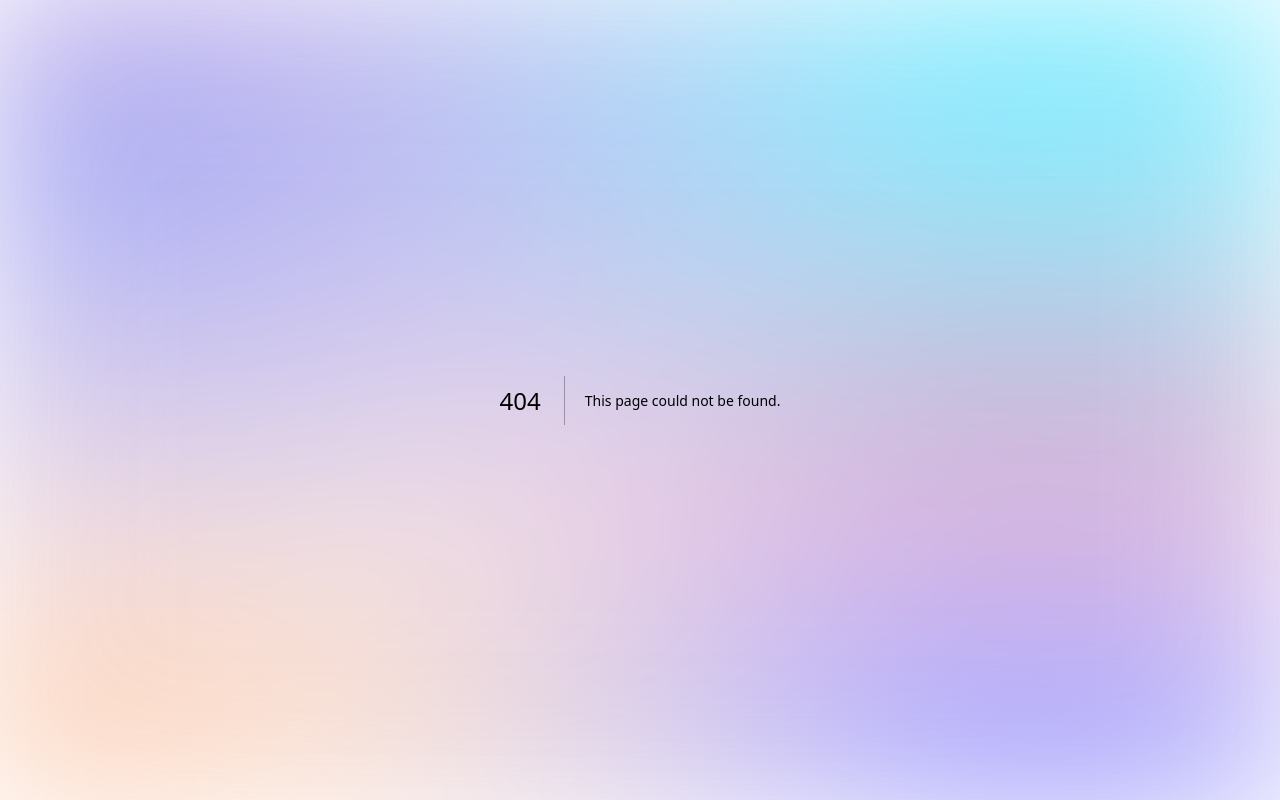
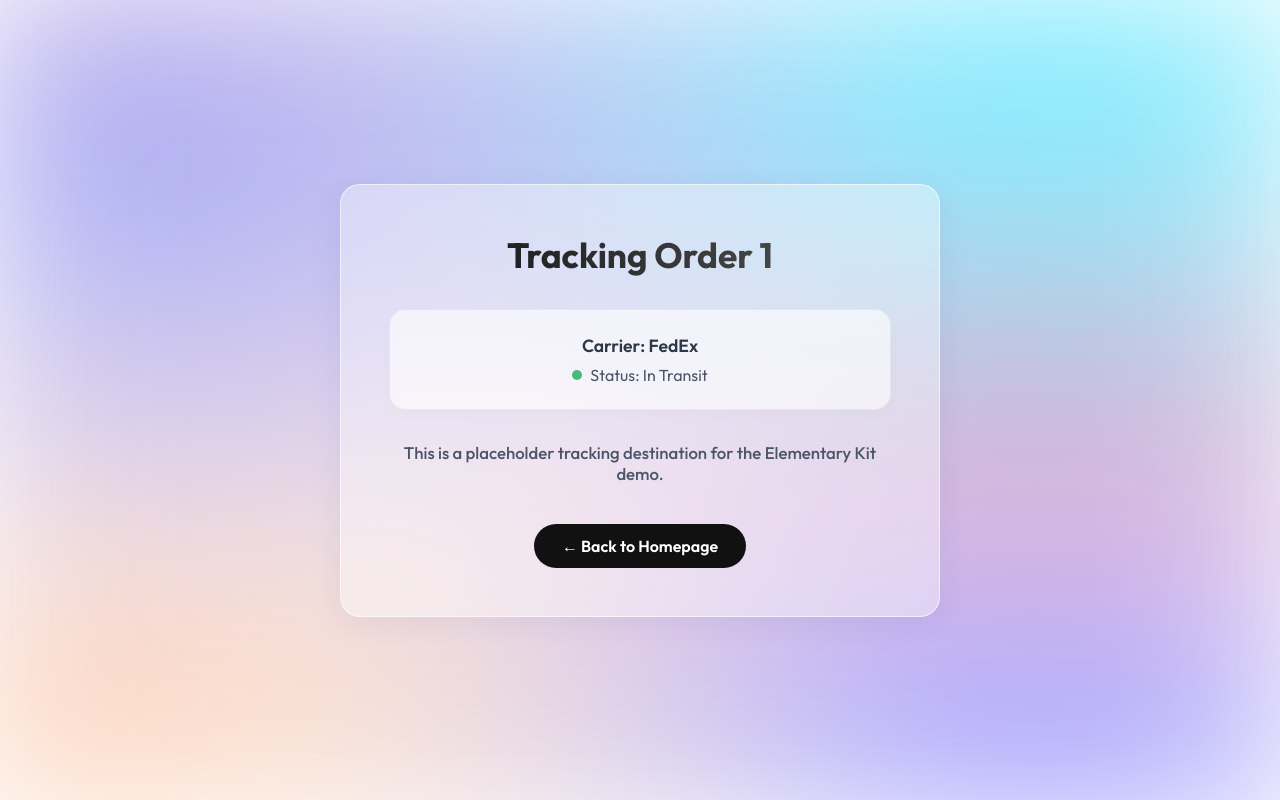
Before and after one commit to Ahtisham992/elementary-kit, a Next.js app: page /track/1 in a window 1280 px wide. Before the commit this address had no page. Built offline with nearby package versions, Linux system fonts and the light colour scheme.

Commit message:
feat: add placeholder pages for onboarding, tracking, and invoice APIs

```diff
--- /dev/null
+++ b/src/app/api/download/invoice/[orderId]/route.ts
@@ -0,0 +1,11 @@
+import { NextResponse } from 'next/server';
+
+export async function GET(request: Request, { params }: { params: { orderId: string } }) {
+  const orderId = params.orderId;
+
+  return NextResponse.json({
+    message: `Invoice for order ${orderId}`,
+    status: 'success',
+    note: "Demo placeholder — full PDF export available locally via `npm run render-all` in the /output directory."
+  }, { status: 200 });
+}
--- /dev/null
+++ b/src/app/onboarding/page.tsx
@@ -0,0 +1,18 @@
+import Link from 'next/link';
+import React from 'react';
+
+export default function OnboardingPage() {
+  return (
+    <main style={{ padding: '4rem', display: 'flex', justifyContent: 'center', alignItems: 'center', minHeight: '100vh' }}>
+      <div className="glass-panel" style={{ padding: '3rem', textAlign: 'center', maxWidth: '600px' }}>
+        <h1 style={{ marginBottom: '1rem', fontSize: '2.2rem', background: 'linear-gradient(90deg, #111, #555)', WebkitBackgroundClip: 'text', WebkitTextFillColor: 'transparent', fontWeight: 700 }}>Welcome Aboard!</h1>
+        <p style={{ color: '#4a5568', marginBottom: '2.5rem', fontSize: '1.1rem', lineHeight: 1.6, fontWeight: 500 }}>
+          This is a placeholder onboarding destination for the Elementary Kit demo. In a real application, this is where the user would configure their account.
+        </p>
+        <Link href="/" style={{ padding: '12px 28px', borderRadius: '50px', backgroundColor: '#111', color: '#fff', textDecoration: 'none', fontWeight: 600, transition: 'all 0.2s', display: 'inline-block' }}>
+          &larr; Back to Homepage
+        </Link>
+      </div>
+    </main>
+  );
+}
--- /dev/null
+++ b/src/app/track/[orderId]/page.tsx
@@ -0,0 +1,30 @@
+import Link from 'next/link';
+import React from 'react';
+
+export default function TrackPage({ params }: { params: { orderId: string } }) {
+  return (
+    <main style={{ padding: '4rem', display: 'flex', justifyContent: 'center', alignItems: 'center', minHeight: '100vh' }}>
+      <div className="glass-panel" style={{ padding: '3rem', textAlign: 'center', maxWidth: '600px', width: '100%' }}>
+        <h1 style={{ marginBottom: '1rem', fontSize: '2.2rem', background: 'linear-gradient(90deg, #111, #555)', WebkitBackgroundClip: 'text', WebkitTextFillColor: 'transparent', fontWeight: 700 }}>
+          Tracking Order {params.orderId}
+        </h1>
+
+        <div style={{ backgroundColor: 'rgba(255,255,255,0.6)', padding: '1.5rem', borderRadius: '16px', margin: '2rem 0', border: '1px solid rgba(0,0,0,0.05)', boxShadow: '0 4px 12px rgba(0,0,0,0.02)' }}>
+          <p style={{ margin: '0 0 0.5rem 0', fontWeight: 600, color: '#2d3748', fontSize: '1.1rem' }}>Carrier: FedEx</p>
+          <p style={{ margin: 0, color: '#4a5568', display: 'flex', alignItems: 'center', justifyContent: 'center', gap: '8px' }}>
+            <span style={{ display: 'inline-block', width: '10px', height: '10px', borderRadius: '50%', backgroundColor: '#48bb78' }}></span>
+            Status: In Transit
+          </p>
+        </div>
+
+        <p style={{ color: '#4a5568', marginBottom: '2.5rem', fontSize: '1.05rem', fontWeight: 500 }}>
+          This is a placeholder tracking destination for the Elementary Kit demo.
+        </p>
+
+        <Link href="/" style={{ padding: '12px 28px', borderRadius: '50px', backgroundColor: '#111', color: '#fff', textDecoration: 'none', fontWeight: 600, transition: 'all 0.2s', display: 'inline-block' }}>
+          &larr; Back to Homepage
+        </Link>
+      </div>
+    </main>
+  );
+}
```
